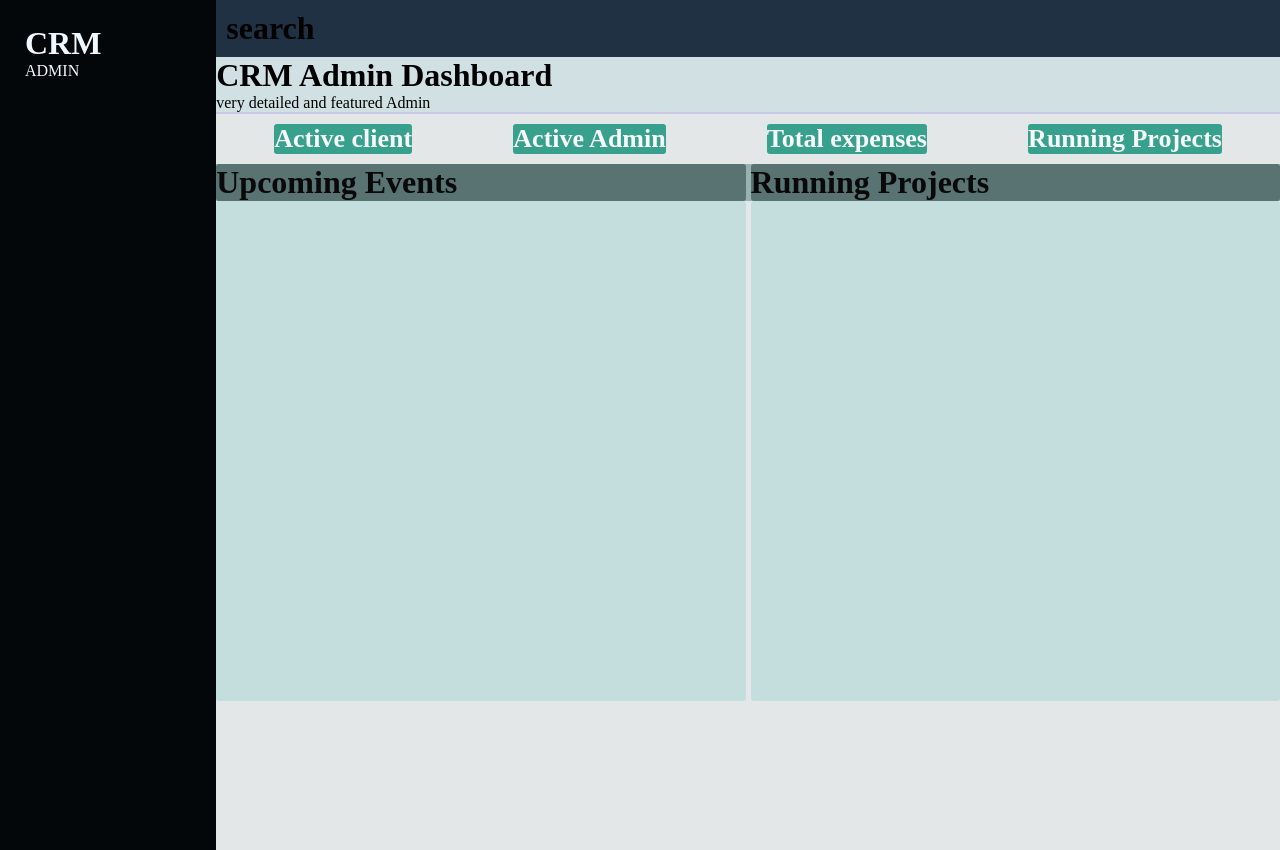
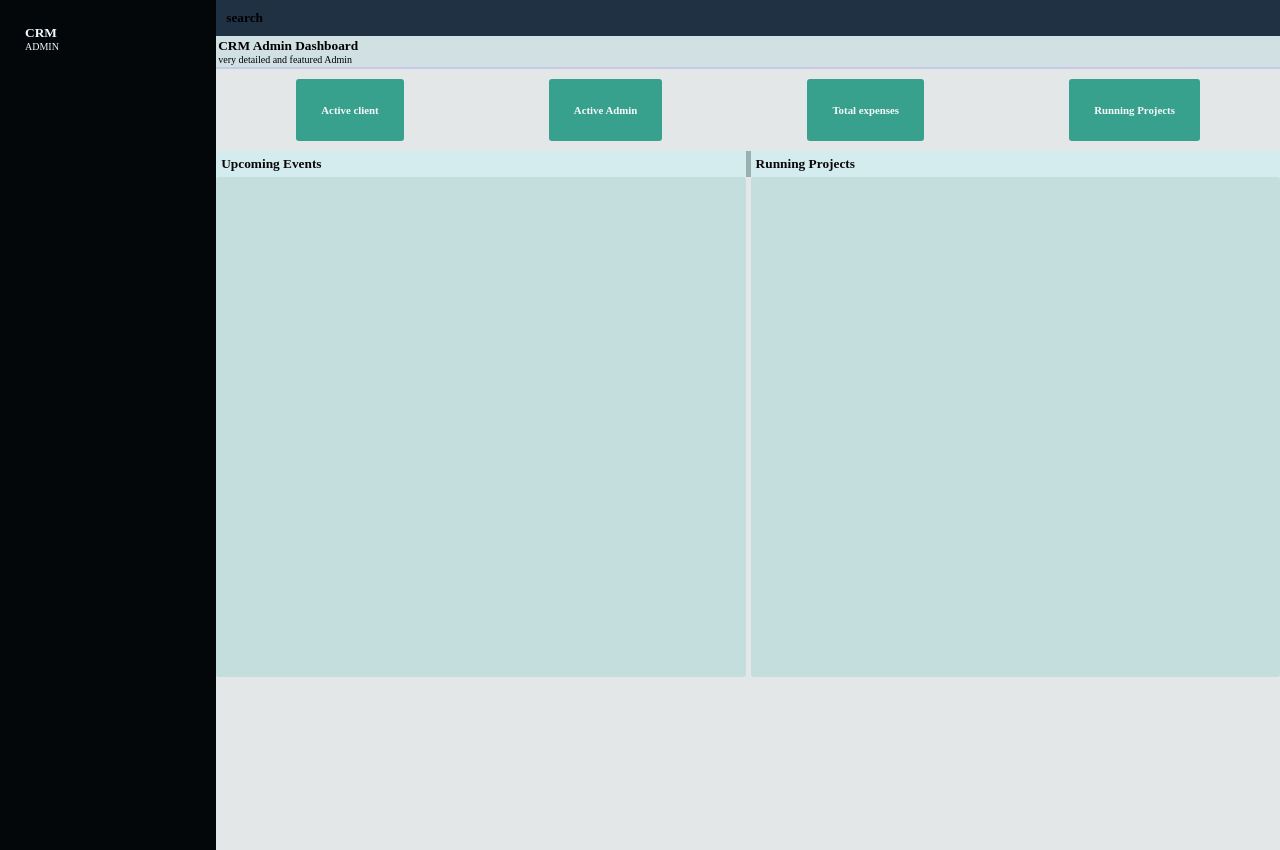
Before and after one commit to nawagirwacatherine/INTERVIEW2, a React (Vite) app in the folder interview2/: page / in a window 1280 px wide. Built offline with nearby package versions, Linux system fonts and the light colour scheme.

Commit message:
change event color

```diff
--- a/interview2/src/styles/App.css
+++ b/interview2/src/styles/App.css
@@ -63,6 +63,7 @@
 }
 
 .dash-board{
+    padding: 2px;
      border-bottom: 2px solid rgb(200, 200, 232);
     background-color: rgb(209, 225, 227);
 
@@ -81,6 +82,7 @@
 }
 
 .utility {
+    padding: 25px;
     background-color: rgb(55, 161, 142);
     border-radius: 3px;
     align-self: flex-start;
@@ -98,12 +100,11 @@
 }
 
 .event {
-    background-color: rgb(89, 114, 114);
-    border-radius: 3px;
-    align-self: flex-start;
+    padding: 5px;
+    background-color:  rgb(213, 236, 239);
     color: rgb(9, 9, 9);
     width: 50%;
-    height: 10%;
+
 }
 
 .items {
@@ -124,3 +125,11 @@
     width: 50%;
     height: 500px;
 }
+
+h1 {
+    font-size: smaller;
+}
+
+p{
+    font-size: x-small;
+}
```
